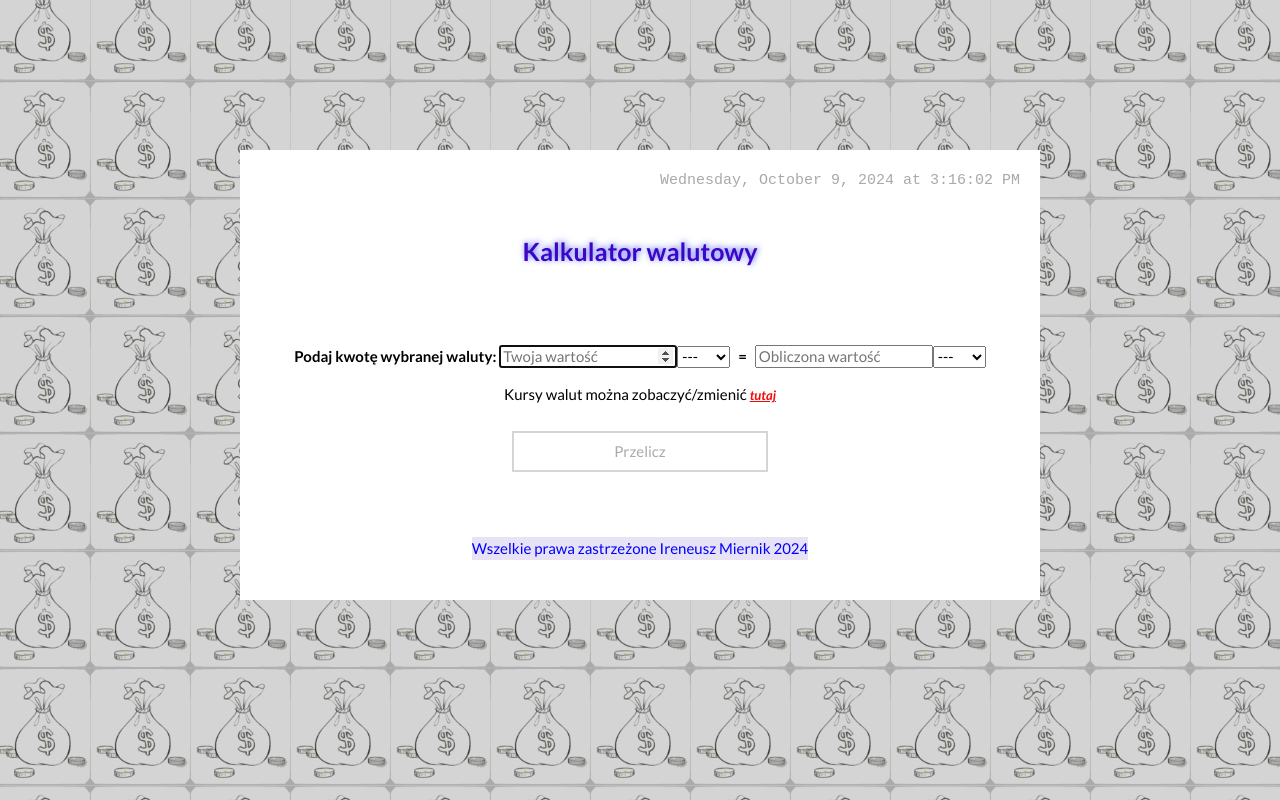
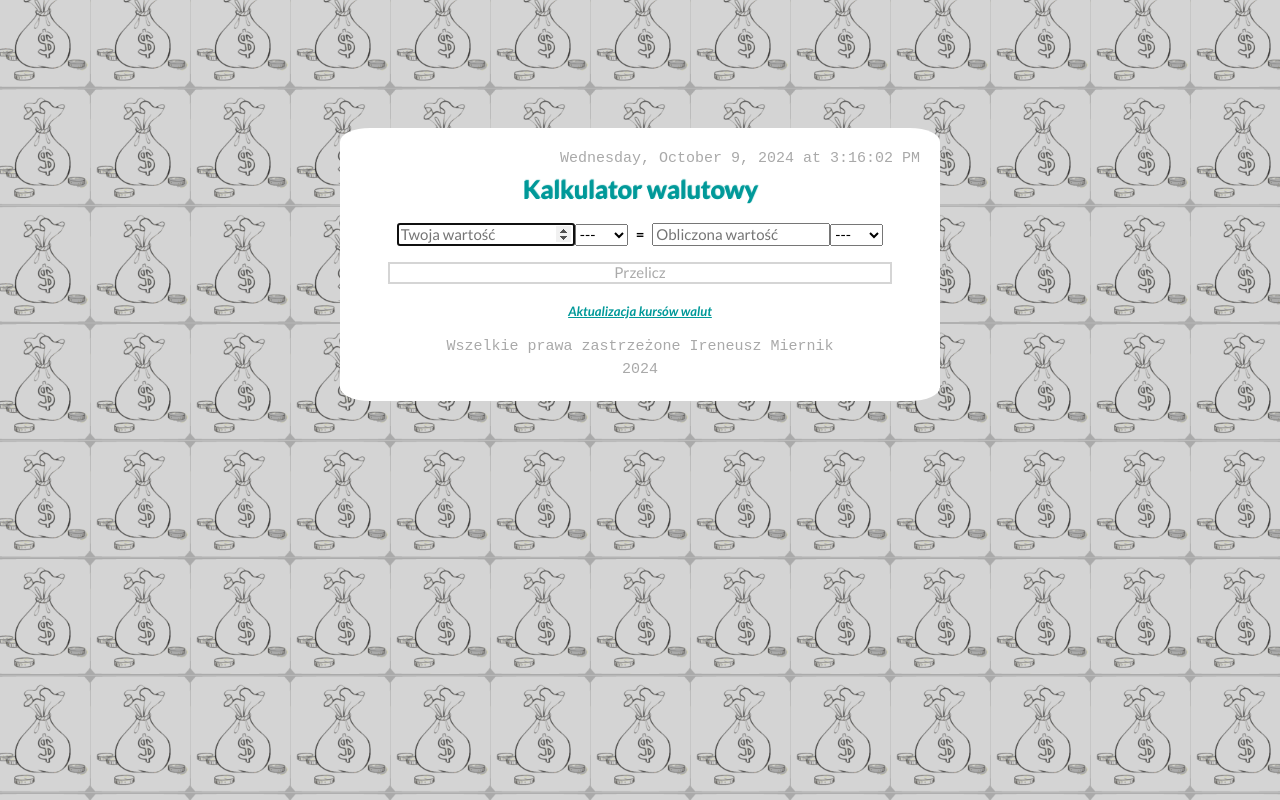
Before and after one commit to irekmiernik/currency-conventer-react, a React (Create React App) app: page / in a window 1280 px wide. Built offline with nearby package versions, Linux system fonts and the light colour scheme.

Commit message:
New apperance of  the screnns

```diff
--- a/src/Container/Calculator/index.js
+++ b/src/Container/Calculator/index.js
@@ -20,7 +20,7 @@
     <>
       <form className="form" onSubmit={onOblicz}>
         <p className="form__label">
-          Podaj kwotę wybranej waluty: <input
+          <input
             value={inValue}
             onChange={({ target }) => setInValue(target.value)}
             type="number" step="0.01" min="0.01"
@@ -54,17 +54,23 @@
           </select>
         </p>
         <p>
-          Kursy walut można zobaczyć/zmienić <strong
+          <button
+            className="form__button"
+            disabled={inCurrency === "" || outCurrency === ""
+              || inCurrency === "---" || outCurrency === "---"}
+          >
+            Przelicz
+          </button>
+        </p>
+        <p>
+          <strong
             className="form__label form__labelRates"
             onClick={toggleScreen}
-          > tutaj</strong></p>
-        <p><button
-          className="form__button"
-          disabled={inCurrency === "" || outCurrency === ""
-            || inCurrency === "---" || outCurrency === "---"}
-        >
-          Przelicz
-        </button></p>
+          >
+            Aktualizacja kursów walut
+          </strong>
+        </p>
+
       </form >
     </>
   )
--- a/src/Container/Footer/style.css
+++ b/src/Container/Footer/style.css
@@ -1,7 +1,7 @@
 .footer {
-    color: blue;
-    background-color: #e8e3f4;
+    font-family: monospace;
+    color: darkgray;
     text-align: center;
-    margin: 20px auto;
+    margin: 0 auto;
     max-width: 400px;
 }
--- a/src/Container/Header/style.css
+++ b/src/Container/Header/style.css
@@ -1,10 +1,8 @@
 .header {
-    color: #3c06c5;
-    max-width: 400px;
+    color: #009999;
     text-align: center;
-    margin: 20px auto;
-    padding: 20px;
+    padding: 0;
     font-size: 25px;
     font-weight: 700;
-    text-shadow: 1px -1px 6px #5664FF;
+    text-shadow: 1px -1px 1px #009999;
 }
--- a/src/Container/Rates/index.js
+++ b/src/Container/Rates/index.js
@@ -19,7 +19,7 @@
   return (
     <form className="form" onSubmit={onClick}>
       <p>
-        Podaj nowy kurs wybranej waluty: <input
+        <input
           value={rate}
           onChange={({ target }) => {
             setShowRate(false);
@@ -43,19 +43,23 @@
         </select>
       </p>
       <p>
-        Powrót do kalkulacji <strong
+        <button
+          className="form__button"
+          disabled={currency === "" || currency === "---" || currency === "PLN"}
+        >
+          {showRate
+            ? "Pokaż kurs"
+            : "Zapisz kurs"}
+        </button>
+      </p>
+      <p>
+        <strong
           className="form__label form__labelRates"
-          onClick={toggleScreen}> tutaj</strong>
+          onClick={toggleScreen}
+        >
+          Powrót do kalkulacji
+        </strong>
       </p>
-
-      <p><button
-        className="form__button"
-        disabled={currency === "" || currency === "---" || currency === "PLN"}
-      >
-        {showRate
-          ? "Pokaż kurs"
-          : "Zapisz kurs"}
-      </button></p>
     </form>
   )
 };
--- a/src/Container/style.css
+++ b/src/Container/style.css
@@ -1,16 +1,13 @@
 .container {
-  display: flex;
-  flex-direction: column;
-  max-width: 1000px;
   max-height: 1000px;
   padding: 20px;
+  border-radius: 5%;
 }
 
 .form {
-  padding: 20px;
   margin: 0 auto;
   background-color: #fff;
-  max-width: 800px;
+  max-width: 600px;
   text-align: center;
 }
 
@@ -28,19 +25,18 @@
   font-size: small;
   font-style: italic;
   text-decoration: underline;
-  color: #f50808;
+  color: #009999
 }
 
 .form__labelRates:hover {
-  background-color: aqua;
+  background-color: #00ffff;
 }
 
 .form__button {
   color: #fff;
   background-color: hsl(180, 100%, 30%);
   border-style: none;
-  margin: 10px;
-  padding: 10px 100px;
+  padding: 0 40%;
   transition: 1s;
 }
 
--- a/src/index.css
+++ b/src/index.css
@@ -2,10 +2,9 @@
   font-family: 'Lato', sans-serif;
   line-height: 1.5;
   font-size: 15px;
-  max-height: 1000px;
+  margin: 10% auto;
   background-image: url("./images/background.png");
   background-size: 100px;
   background-repeat: repeat;
   background-position: center;
-  margin: 150px auto;
 }
```
